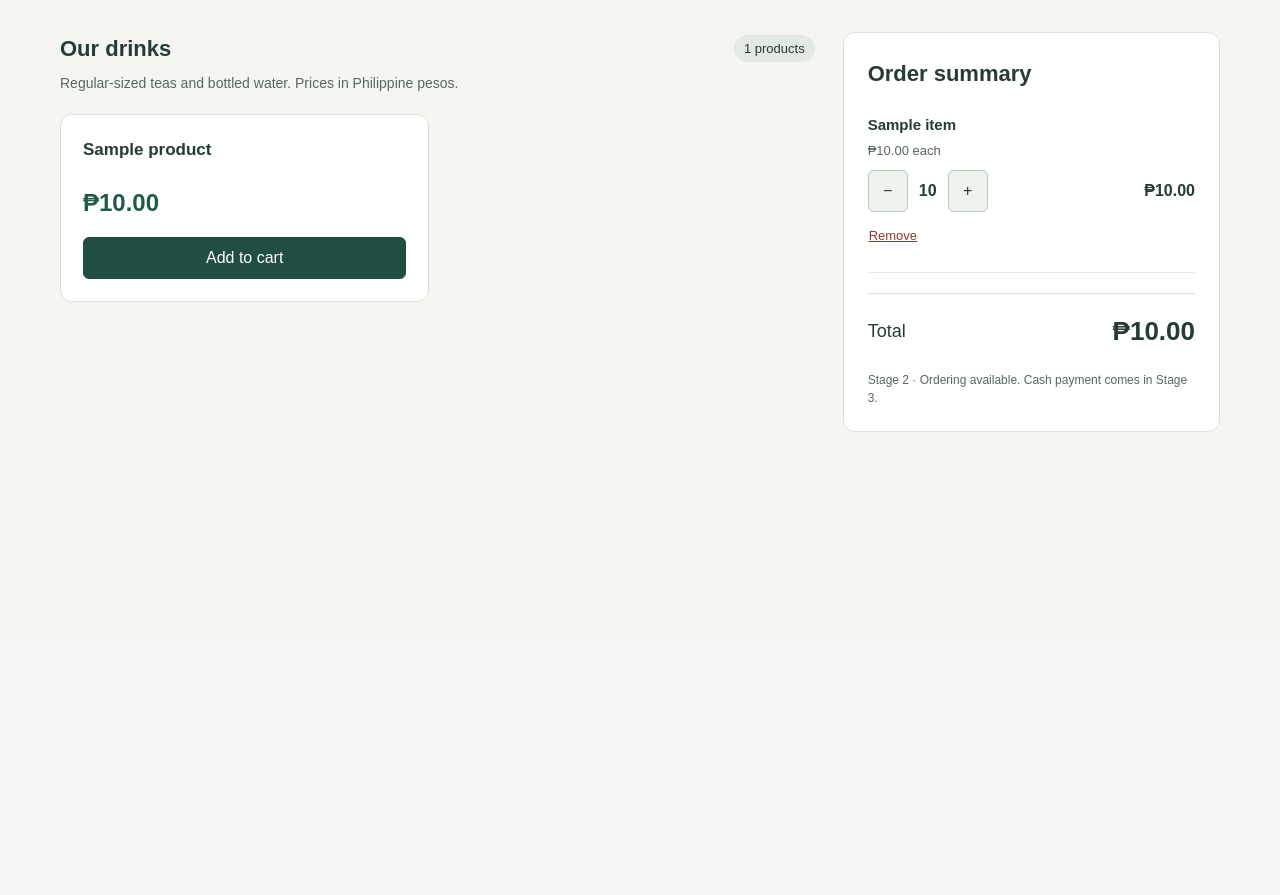
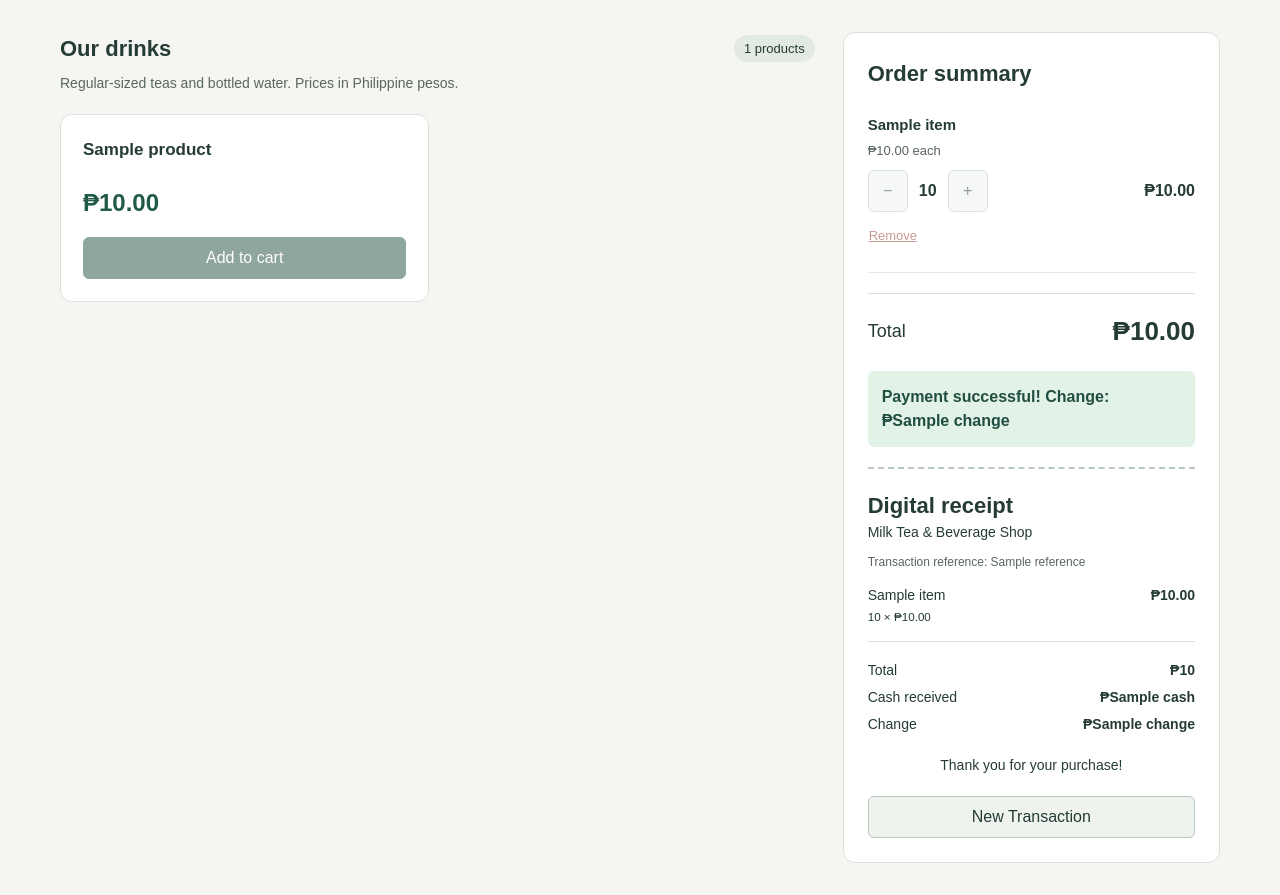
Before and after one commit to robikujei/milk-tea-pos, a Flask app: template templates/index.html in a window 1280 px wide. Shown: the part 163-1058 px from the top of the page. Before the commit the page ends 595 px from the top, so only its background shows below. Run offline with Flask 3, Linux system fonts and the light colour scheme; the template is opened without the code that fills it: most values are stand-ins (such as "Sample title", 1, 10 or a date in 2020).

Commit message:
Added stage 3 features

```diff
--- a/app.py
+++ b/app.py
@@ -1,8 +1,11 @@
-"""Milk Tea and Beverage Shop POS — Stage 2: ordering."""
+"""Milk Tea and Beverage Shop POS: ordering and cash payments."""
 
+import re
 import secrets
+from decimal import Decimal
+from uuid import uuid4
 
-from flask import Flask, abort, redirect, render_template, session, url_for
+from flask import Flask, abort, redirect, render_template, request, session, url_for
 
 app = Flask(__name__)
 # A temporary key signs each browser's cart. Restarting the app resets sessions.
@@ -19,8 +22,8 @@ PRODUCTS = [
 ]
 
 
-@app.route("/")
-def index():
+def get_order():
+    """Recalculate the order using the fixed product prices."""
     cart = session.get("cart", {})
     items = []
     for product in PRODUCTS:
@@ -29,11 +32,25 @@ def index():
             items.append({**product, "quantity": quantity,
                           "subtotal": product["price"] * quantity})
     total = sum(item["subtotal"] for item in items)
-    return render_template("index.html", products=PRODUCTS, items=items, total=total)
+    return items, total
+
+
+def render_pos(error=None, cash=""):
+    items, total = get_order()
+    return render_template("index.html", products=PRODUCTS, items=items, total=total,
+                           receipt=session.get("receipt"), error=error, cash=cash)
+
+
+@app.route("/")
+def index():
+    return render_pos()
 
 
 @app.post("/cart/<int:product_id>/<action>")
 def update_cart(product_id, action):
+    # A paid order stays unchanged until New Transaction is selected.
+    if session.get("receipt"):
+        return redirect(url_for("index"))
     if not any(product["id"] == product_id for product in PRODUCTS):
         abort(404)
     if action not in ("add", "decrease", "remove"):
@@ -54,5 +71,47 @@ def update_cart(product_id, action):
     return redirect(url_for("index"))
 
 
+@app.post("/pay")
+def pay():
+    # Repeated submissions must keep the same completed receipt.
+    if session.get("receipt"):
+        return redirect(url_for("index"))
+
+    items, total = get_order()
+    cash_text = request.form.get("cash", "").strip()
+    error = None
+    if not items:
+        error = "Add at least one drink before processing payment."
+    elif not cash_text:
+        error = "Enter the cash received."
+    elif cash_text.startswith("-"):
+        error = "Cash received cannot be negative."
+    elif not re.fullmatch(r"[0-9]{1,9}(\.[0-9]{1,2})?", cash_text):
+        error = "Enter a valid cash amount using up to 9 digits and 2 decimal places (for example, 100.50)."
+    else:
+        # Decimal avoids floating-point rounding errors for centavos.
+        cash = Decimal(cash_text)
+        if cash < total:
+            error = f"Insufficient cash. Enter at least ₱{total:.2f}."
+
+    if error:
+        return render_pos(error=error, cash=cash_text), 400
+
+    session["receipt"] = {
+        "reference": uuid4().hex.upper(),
+        "items": items,
+        "total": f"{total:.2f}",
+        "cash": f"{cash:.2f}",
+        "change": f"{cash - Decimal(total):.2f}",
+    }
+    return redirect(url_for("index"))
+
+
+@app.post("/new-transaction")
+def new_transaction():
+    session.clear()
+    return redirect(url_for("index"))
+
+
 if __name__ == "__main__":
     app.run(debug=True)
--- a/static/css/style.css
+++ b/static/css/style.css
@@ -55,6 +55,25 @@ button:focus-visible { outline: 3px solid #a96512; outline-offset: 3px; }
 .remove-button { background: transparent; border-color: transparent; color: #96392c; font-size: 13px; padding-left: 0; text-decoration: underline; }
 .remove-button:hover { background: #fff1ed; }
 
+button:disabled { opacity: 0.5; cursor: not-allowed; }
+.payment-form { margin-top: 24px; }
+.payment-form label { display: block; font-weight: 700; }
+#cash-help { font-size: 13px; color: #59665f; margin: 6px 0; }
+.payment-form input { width: 100%; min-height: 44px; padding: 10px; font: inherit; border: 1px solid #879d8e; border-radius: 6px; }
+.payment-form input:focus-visible { outline: 3px solid #a96512; outline-offset: 2px; }
+.error-message { color: #96392c; margin-top: 10px; }
+.success-message { background: #e3f2e6; color: #214e42; padding: 14px; border-radius: 6px; margin-top: 20px; font-weight: 700; }
+.receipt { margin-top: 20px; padding-top: 20px; border-top: 2px dashed #b7c9bd; font-size: 14px; }
+.reference { overflow-wrap: anywhere; font-size: 12px; color: #59665f; margin-top: 10px; }
+.receipt-items { list-style: none; padding: 0; }
+.receipt-items li { display: flex; justify-content: space-between; gap: 12px; margin: 12px 0; }
+.receipt-items strong { white-space: nowrap; }
+.receipt-totals { border-top: 1px solid #d9e1d9; padding-top: 12px; }
+.receipt-totals div { display: flex; justify-content: space-between; gap: 12px; margin: 6px 0; }
+.receipt-totals dd { margin: 0; font-weight: 700; }
+.thank-you { text-align: center; margin-top: 20px; }
+.new-transaction { width: 100%; margin-top: 20px; }
+
 /* Stack the layout on smaller windows without horizontal scrolling. */
 @media (max-width: 760px) {
     .pos-layout { grid-template-columns: 1fr; }
--- a/templates/index.html
+++ b/templates/index.html
@@ -29,7 +29,7 @@
                     <h3>{{ product.name }}</h3>
                     <p class="price">₱{{ "%.2f" | format(product.price) }}</p>
                     <form method="post" action="{{ url_for('update_cart', product_id=product.id, action='add') }}">
-                        <button class="add-button" type="submit" aria-label="Add {{ product.name }} to cart">Add to cart</button>
+                        <button class="add-button" type="submit" {% if receipt %}disabled{% endif %} aria-label="Add {{ product.name }} to cart">Add to cart</button>
                     </form>
                 </article>
                 {% endfor %}
@@ -47,17 +47,17 @@
                     <div class="item-controls">
                         <div class="quantity-controls" role="group" aria-label="Quantity of {{ item.name }}">
                             <form method="post" action="{{ url_for('update_cart', product_id=item.id, action='decrease') }}">
-                                <button type="submit" aria-label="Decrease quantity of {{ item.name }}">−</button>
+                                <button type="submit" {% if receipt %}disabled{% endif %} aria-label="Decrease quantity of {{ item.name }}">−</button>
                             </form>
                             <span class="quantity" aria-label="Quantity {{ item.quantity }}">{{ item.quantity }}</span>
                             <form method="post" action="{{ url_for('update_cart', product_id=item.id, action='add') }}">
-                                <button type="submit" aria-label="Increase quantity of {{ item.name }}">+</button>
+                                <button type="submit" {% if receipt %}disabled{% endif %} aria-label="Increase quantity of {{ item.name }}">+</button>
                             </form>
                         </div>
                         <strong class="item-subtotal">₱{{ "%.2f" | format(item.subtotal) }}</strong>
                     </div>
                     <form method="post" action="{{ url_for('update_cart', product_id=item.id, action='remove') }}">
-                        <button class="remove-button" type="submit" aria-label="Remove {{ item.name }} from cart">Remove</button>
+                        <button class="remove-button" type="submit" {% if receipt %}disabled{% endif %} aria-label="Remove {{ item.name }} from cart">Remove</button>
                     </form>
                 </li>
                 {% endfor %}
@@ -72,7 +72,41 @@
                 <span>Total</span>
                 <strong id="order-total">₱{{ "%.2f" | format(total) }}</strong>
             </div>
-            <p class="stage-note">Stage 2 · Ordering available. Cash payment comes in Stage 3.</p>
+            {% if receipt %}
+            <p class="success-message" role="status">Payment successful! Change: ₱{{ receipt.change }}</p>
+            <section class="receipt" aria-labelledby="receipt-heading">
+                <h2 id="receipt-heading">Digital receipt</h2>
+                <p>Milk Tea &amp; Beverage Shop</p>
+                <p class="reference">Transaction reference: {{ receipt.reference }}</p>
+                <ul class="receipt-items">
+                    {% for item in receipt['items'] %}
+                    <li>
+                        <span>{{ item.name }}<br><small>{{ item.quantity }} × ₱{{ "%.2f" | format(item.price) }}</small></span>
+                        <strong>₱{{ "%.2f" | format(item.subtotal) }}</strong>
+                    </li>
+                    {% endfor %}
+                </ul>
+                <dl class="receipt-totals">
+                    <div><dt>Total</dt><dd>₱{{ receipt.total }}</dd></div>
+                    <div><dt>Cash received</dt><dd>₱{{ receipt.cash }}</dd></div>
+                    <div><dt>Change</dt><dd>₱{{ receipt.change }}</dd></div>
+                </dl>
+                <p class="thank-you">Thank you for your purchase!</p>
+            </section>
+            {% else %}
+            <form class="payment-form" method="post" action="{{ url_for('pay') }}">
+                <label for="cash">Cash received (₱)</label>
+                <p id="cash-help">Enter an amount such as 100 or 100.50, without commas.</p>
+                <input id="cash" name="cash" type="text" inputmode="decimal" value="{{ cash }}"
+                       autocomplete="off" aria-describedby="cash-help{% if error %} payment-error{% endif %}"
+                       {% if error %}aria-invalid="true"{% endif %}>
+                {% if error %}<p id="payment-error" class="error-message" role="alert">{{ error }}</p>{% endif %}
+                <button class="add-button" type="submit" {% if not items %}disabled{% endif %}>Process payment</button>
+            </form>
+            {% endif %}
+            <form method="post" action="{{ url_for('new_transaction') }}">
+                <button class="new-transaction" type="submit">New Transaction</button>
+            </form>
         </aside>
     </main>
 </body>
```
Also changed, not shown: tests/test_payment.py (added, +101 -0 lines), README.md.
